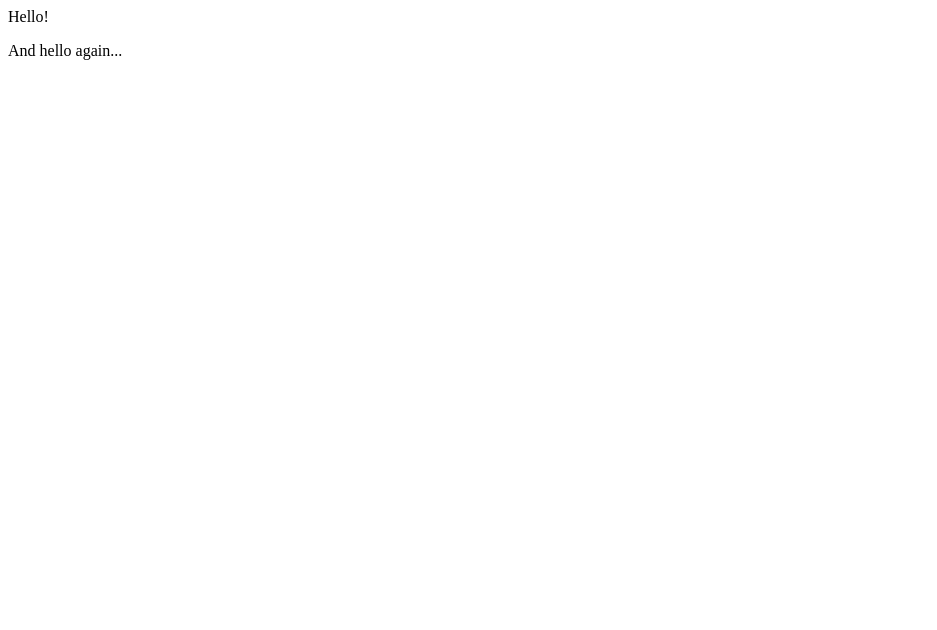
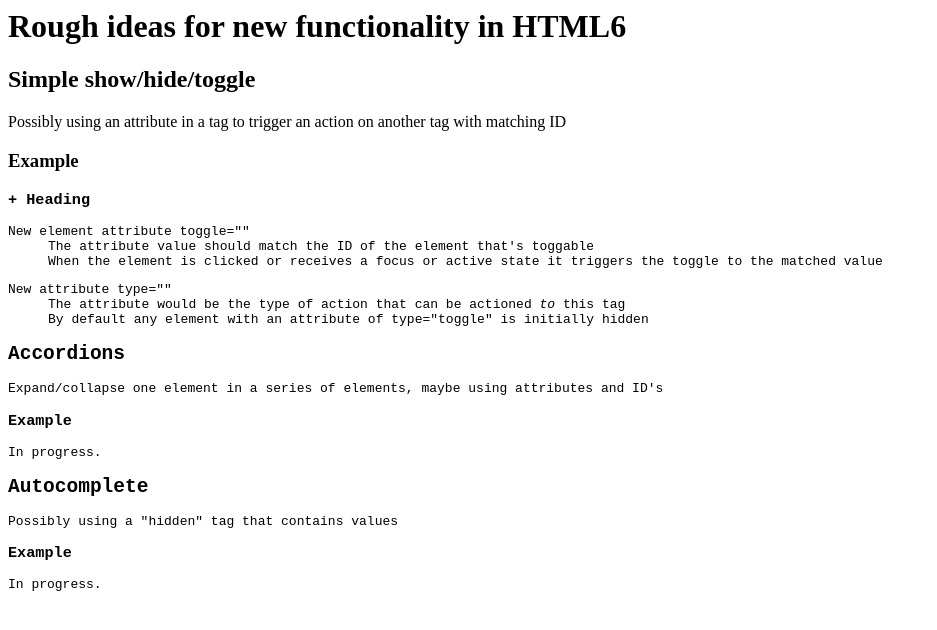
Before and after one commit to blue-dreamer/HTML6-new-tags, a plain HTML site: page index.html in a window 1280 px wide. Shown: the whole page, without its empty margins (0-937 px from the left). Drawn offline with Linux system fonts and the light colour scheme.

Commit message:
Update index.html

```diff
--- a/index.html
+++ b/index.html
@@ -1,3 +1,40 @@
-<p>Hello!</p>
+<h1>Rough ideas for new functionality in HTML6</h1>
 
-<p>And hello again...</p>
+<h2>Simple show/hide/toggle</h2>
+
+<p>Possibly using an attribute in a tag to trigger an action on another tag with matching ID</p>
+
+<h3>Example</h3>
+
+<code>
+<h3 toggle="tog1">+ Heading</h3>
+<p id="tog1" type="toggle>Toggled content...</p>
+</code>
+
+<dl>
+<dt>New element attribute <code>toggle=""</code></dt>
+<dd>The attribute value should match the ID of the element that's toggable</dd>
+<dd>When the element is clicked or receives a focus or active state it triggers the toggle to the matched value</dd>
+</dl>
+
+<dl>
+<dt>New attribute <code>type=""</code></dt>
+<dd>The attribute would be the type of action that can be actioned <em>to</em> this tag</dd>
+<dd>By default any element with an attribute of <code>type="toggle"</code> is initially hidden</dd>
+</dl>
+
+<h2>Accordions</h2>
+
+<p>Expand/collapse one element in a series of elements, maybe using attributes and ID's</p>
+
+<h3>Example</h3>
+
+<p>In progress.</p>
+
+<h2>Autocomplete</h2>
+
+<p>Possibly using a "hidden" tag that contains values</p>
+
+<h3>Example</h3>
+
+<p>In progress.</p>
```
